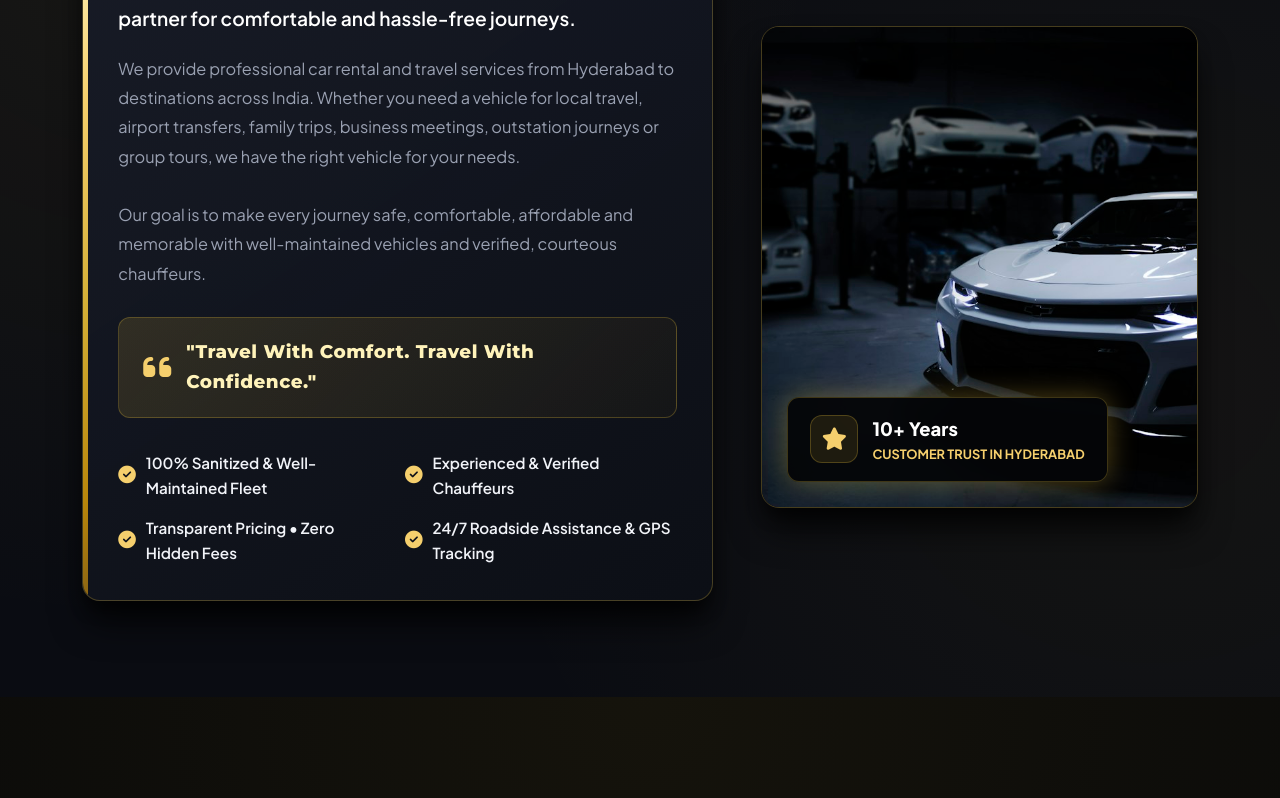
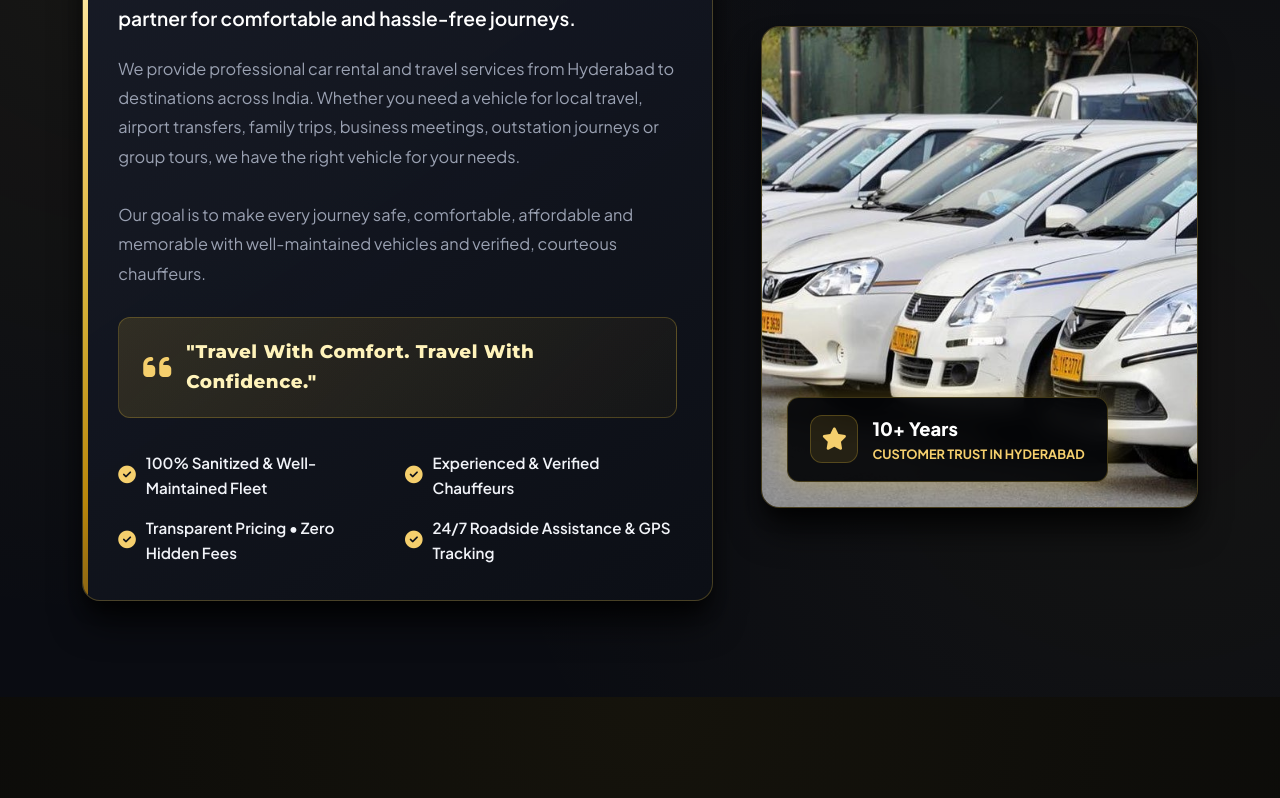
Before and after one commit to beyondwebco-lgtm/dds-car-travel-, a website: page public/index.html in a window 1280 px wide. Shown: the part 1365-2163 px from the top of the page. Drawn offline with nearby package versions, Linux system fonts and the light colour scheme.

Commit message:
Update About Us image to commercial cab fleet photo

```diff
--- a/public/index.html
+++ b/public/index.html
@@ -315,7 +315,7 @@
         <!-- Visual / Image Column -->
         <div class="col-lg-5">
           <div class="about-image-wrapper">
-            <img src="images/gallery-highway.jpg" alt="DDS Friends Car Travels Journey">
+            <img src="images/about-fleet.jpg" alt="D.D.S Friends Car Travels Fleet">
             <div class="about-floating-experience">
               <div class="stat-icon" style="width: 48px; height: 48px; font-size: 1.4rem;">
                 <i class="fa-solid fa-star"></i>
```
Also changed, not shown: public/images/about-fleet.jpg (added).
